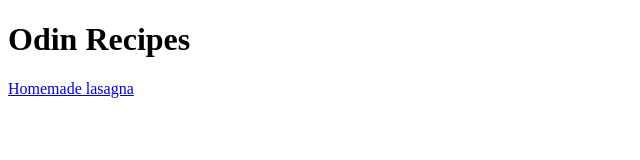
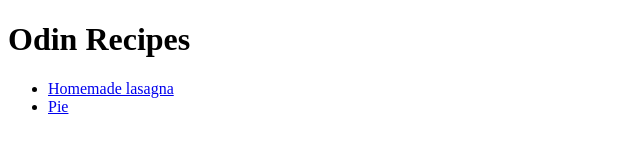
Before and after one commit to abir2907/odin-recipes, a plain HTML site: page index.html in a window 1280 px wide. Shown: the whole page, without its empty margins (0-640 px from the left). Drawn offline with Linux system fonts and the light colour scheme.

Commit message:
Link index to pie.html

```diff
--- a/index.html
+++ b/index.html
@@ -6,6 +6,12 @@
 </head>
 <body>
   <h1>Odin Recipes</h1>
-  <a href="./recipes/lasagna.html" target="_blank" rel="noopener noreferer">Homemade lasagna</a>
+  <p>
+    <ul>
+      <li><a href="./recipes/lasagna.html" target="_blank" rel="noopener noreferer">Homemade lasagna</a></li>
+      <li><a href="./recipes/pie.html" target="_blank rel="noopener noreferer"">Pie</a></li>
+    </ul>
+  </p>
+
 </body>
 </html>
```
